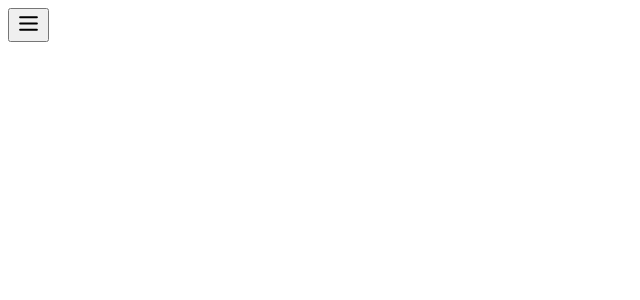
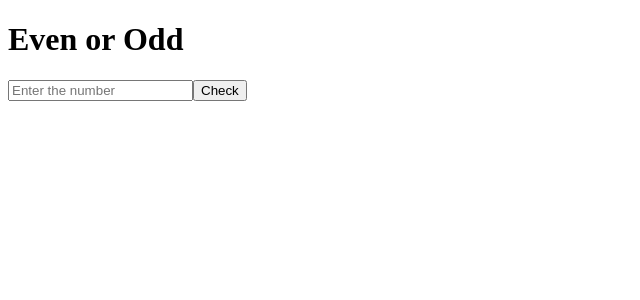
Before and after one commit to Kishore-L13/Namaste_react_Practice, a React (Vite) app: page / in a window 1280 px wide. Shown: the top 300 px of the page, without its empty margins (0-640 px from the left). Built offline with nearby package versions, Linux system fonts and the light colour scheme.

Commit message:
Even or Odd

```diff
--- a/src/App.jsx
+++ b/src/App.jsx
@@ -1,12 +1,13 @@
 
 import './App.css'
+import CheckEvenorOdd from './Project/CheckEvenorOdd'
 import ToggleNav from './Project/ToggleNav'
 function App() {
 
   return (
     <>
       <div>
-        <ToggleNav/>
+        <CheckEvenorOdd/>
       </div>
     </>
   )
--- /dev/null
+++ b/src/Project/CheckEvenorOdd.jsx
@@ -0,0 +1,38 @@
+import React, { useState } from 'react'
+
+const CheckEvenorOdd = () => {
+  const [input,setInput] = useState("")
+  const [loading, setLoading] = useState(false)
+  const [result,setResult] = useState(null)
+  const Check = ()=>{
+
+    setLoading(true)
+    setResult(null)
+  setTimeout =(()=>  {const number = parseInt(input,10)
+    if (isNaN(number)){
+        setResult("please enter valied number")
+    }else {
+        setResult(`The number ${number} is ${number%2===0?'Even':'Odd'}`)
+    }
+     setLoading(false)
+    },1000)
+  }
+    return (
+
+    <div>
+        <h1>Even or Odd</h1>
+        <input type='text' placeholder='Enter the number'
+        value={input} onChange={(e)=>setInput(e.target.value)}
+        />
+        <button onClick={Check}>Check</button>
+        <div className="result-area" data-testid='result-area'>
+      {loading ? (
+        <div>Checking...</div>
+      ) : result !== null ? (
+            <div>{result}</div>
+      ):null}
+    </div></div>
+  )
+}
+
+export default CheckEvenorOdd
```
